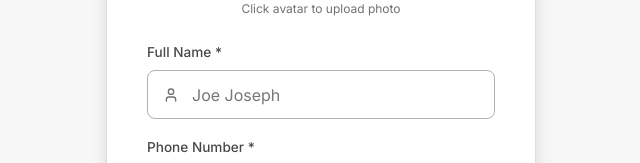
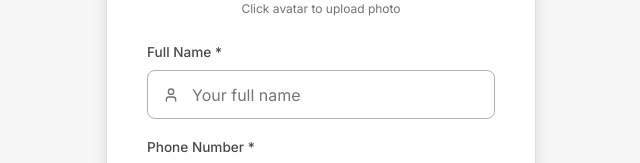
Before and after one commit to Peterngacha85/author, a React (Vite) app in the folder fronted/: page /register in a window 1280 px wide. Shown: the part 335-498 px from the top of the page, without its empty margins (319-959 px from the left). Built offline with nearby package versions, Linux system fonts and the light colour scheme; no server answers.

Commit message:
Remove Joe Joseph as default author and placeholder

```diff
--- a/fronted/src/pages/admin/AdminUpload.jsx
+++ b/fronted/src/pages/admin/AdminUpload.jsx
@@ -6,7 +6,7 @@ import toast from 'react-hot-toast';
 
 export default function AdminUpload({ type = 'ebook' }) {
   const [loading, setLoading] = useState(false);
-  const [form, setForm] = useState({ title: '', description: '', author: 'Joe Joseph', price: '', type });
+  const [form, setForm] = useState({ title: '', description: '', author: '', price: '', type });
   const [comingSoon, setComingSoon] = useState(false);
   const [coverFile, setCoverFile] = useState(null);
   const [bookFile, setBookFile] = useState(null);
@@ -65,7 +65,7 @@ export default function AdminUpload({ type = 'ebook' }) {
       const res = await API.post('/books', fd, { headers: { 'Content-Type': 'multipart/form-data' } });
       toast.success('Book created!');
       setBookId(res.data._id);
-      setForm({ title: '', description: '', author: 'Joe Joseph', price: '', type });
+      setForm({ title: '', description: '', author: '', price: '', type });
       setCoverFile(null); setCoverPreview(null); setBookFile(null); setComingSoon(false);
     } catch (err) {
       toast.error(err.response?.data?.msg || 'Upload failed');
--- a/fronted/src/pages/auth/Register.jsx
+++ b/fronted/src/pages/auth/Register.jsx
@@ -99,7 +99,7 @@ export default function Register() {
             <label className="form-label">Full Name *</label>
             <div className="form-input-icon-wrap">
               <User size={16} className="icon" />
-              <input type="text" name="name" placeholder="Joe Joseph" className="form-input"
+              <input type="text" name="name" placeholder="Your full name" className="form-input"
                 value={form.name} onChange={handleChange} required />
             </div>
           </div>
```
